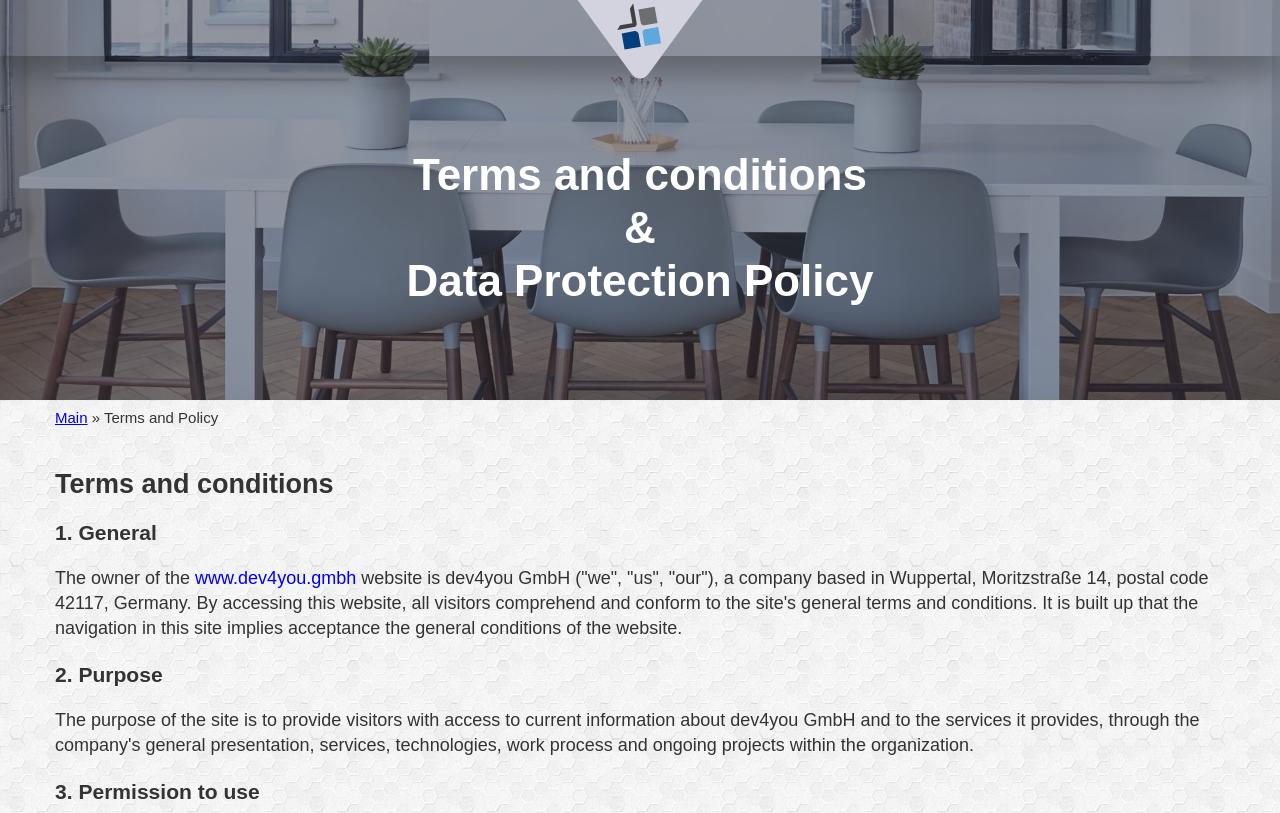
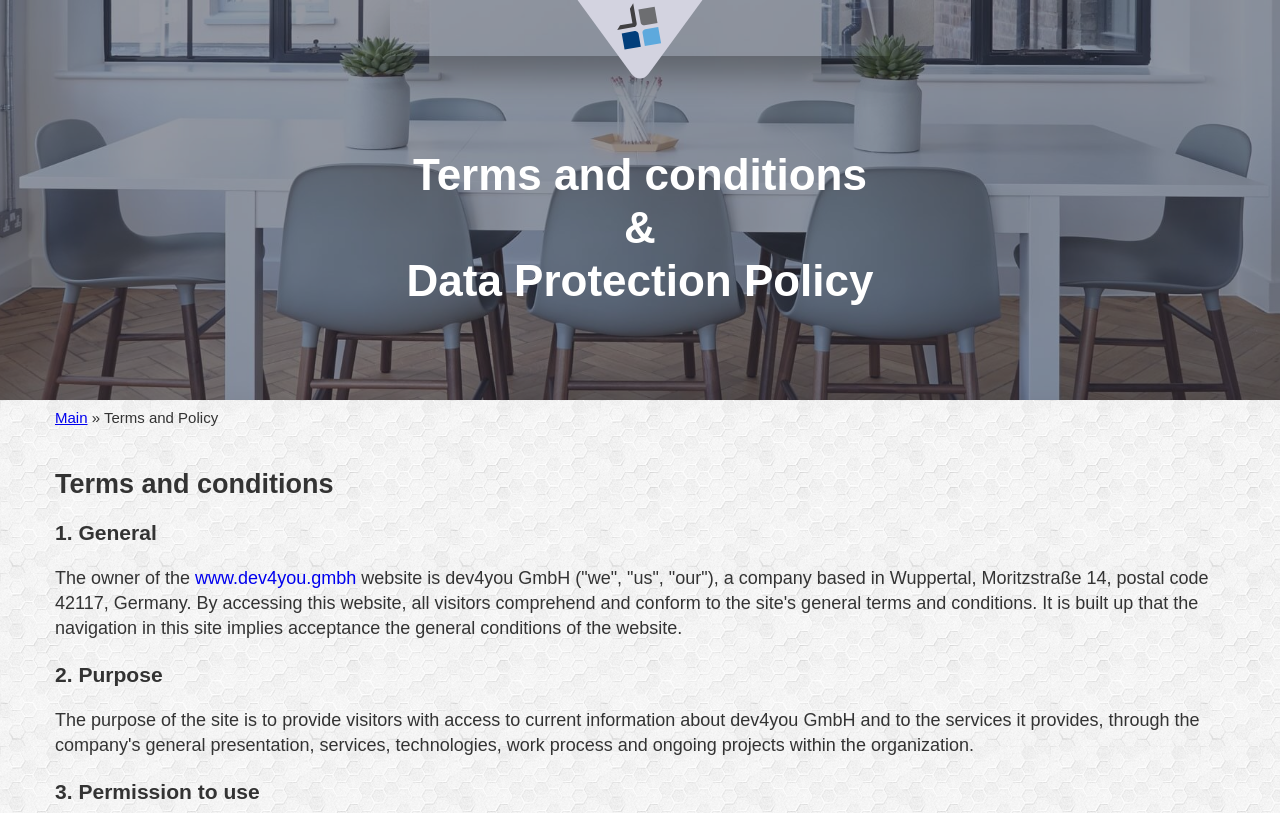
Before and after one commit to denozavr/d4y, a website: page terms-policy.html in a window 1280 px wide. Shown: the top 813 px of the page. Drawn offline with nearby package versions, Linux system fonts and the light colour scheme; files that its build step writes are made by us from their sources.

Commit message:
Fix bug in header for IE11 and Edge (Product and Terms pages)

```diff
--- a/styles/components/_header.scss
+++ b/styles/components/_header.scss
@@ -71,7 +71,7 @@ _:-ms-lang(x), .site-navigation-item {
   top: 0;
   position: absolute;
   z-index: 11;
-  width: 100%;
+  // width: 100%; // Fix bug in Edge and IE 11
   left: 50%;
   transform: translateX(-50%);
   color: white;
```
